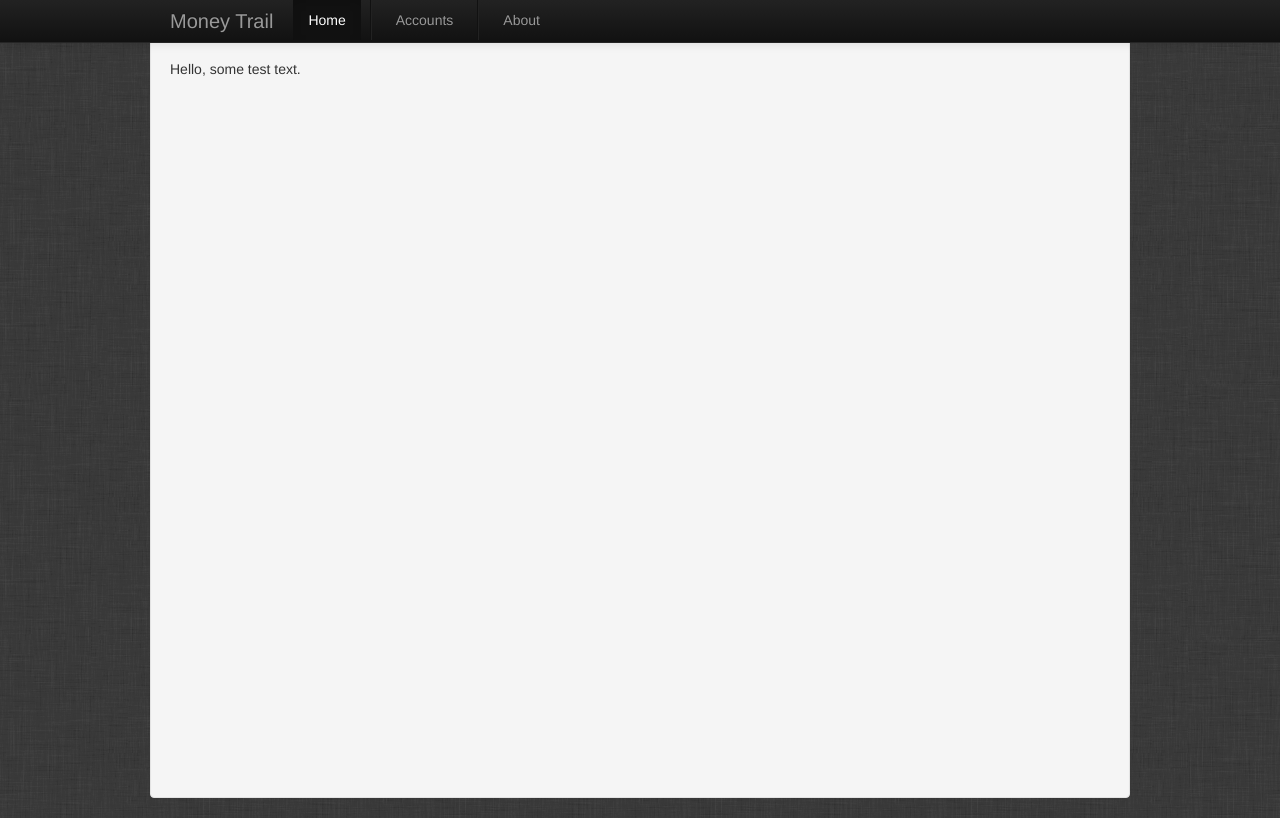
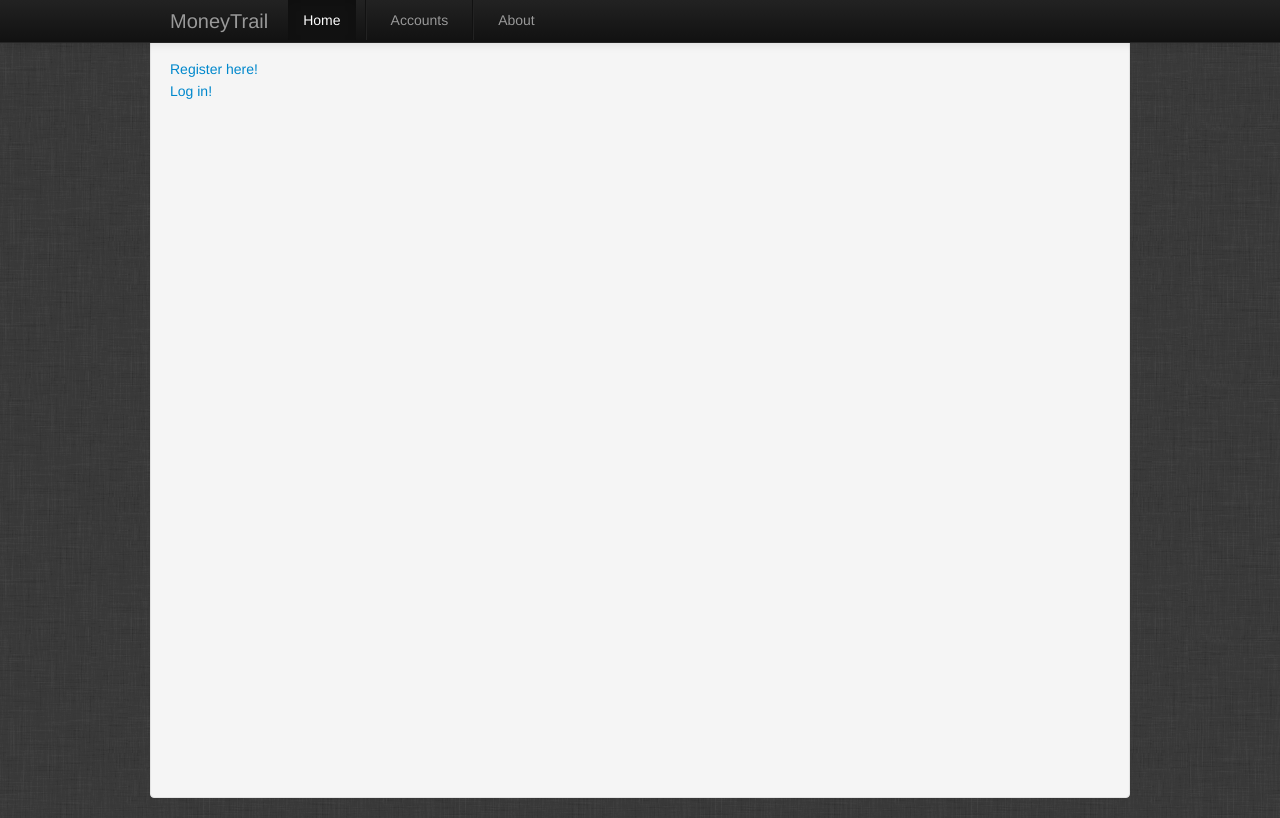
Before and after one commit to tringuyen/MoneyTrail, a plain HTML site: page root/home.html in a window 1280 px wide. Drawn offline with Linux system fonts and the light colour scheme.

Commit message:
Update HTML
1. Updated the site name
2. Added links for registration
3. Added buttons for easy access

```diff
--- a/root/home.html
+++ b/root/home.html
@@ -1,7 +1,7 @@
 <html>
 
 <head>
-<title> Money Trail </title>
+<title> MoneyTrail - Home</title>
 <link rel="stylesheet" type="text/css" href="css/global.css" />
 <link rel="stylesheet" type="text/css" href="bootstrap/css/bootstrap.css" />
 </head>
@@ -14,7 +14,7 @@
 		<div class="container">
 			<!-- Branding -->
 			<a class="brand" href="/">
-				Money Trail
+				MoneyTrail
 			</a>
 
 			<!-- Navigation Links -->
@@ -34,7 +34,8 @@
 </div>
 
 <div class="well container" style="margin-top: 3%; height: 90%">
-	Hello, some test text.
+	<a href="register.html">Register here!</a><br/>
+	<a href="login.html">Log in!</a>
 </div>
 
 </body>
```
Also changed, not shown: root/accounts.html (+3 -3 lines), root/index.html (+5 -2 lines), root/register.html (+2 -2 lines).
